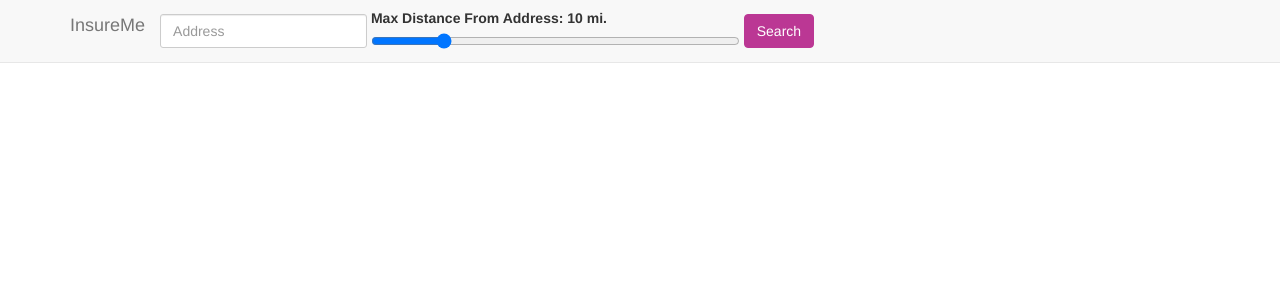
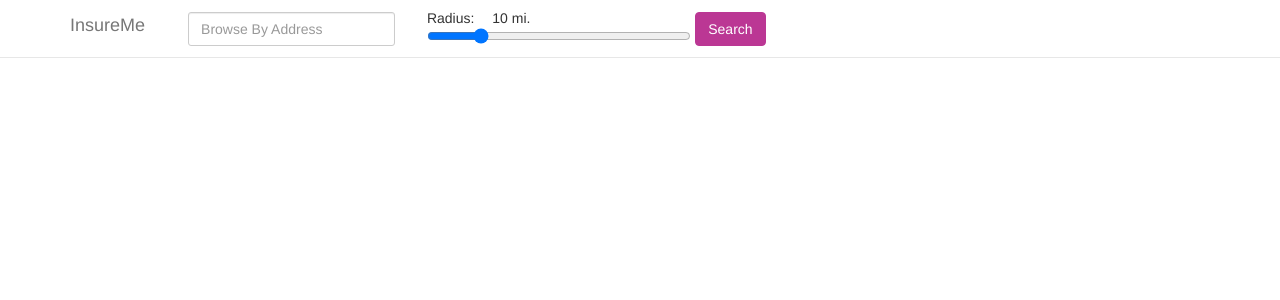
Before and after one commit to jessanettica/InsureMe, a Flask app: page / in a window 1280 px wide. Shown: the top 300 px of the page. Run offline with Flask 2, Linux system fonts and the light colour scheme; some libraries are stand-ins or nearby versions.

Commit message:
Updated static files

```diff
--- a/static/insureme.css
+++ b/static/insureme.css
@@ -18,10 +18,18 @@ html, body {
 
 .btn:hover {
 	color: white;
-	background-color: #962C76;
-	border: 1px solid #BB3794;
+	background-color: #8C2577;
+	border: 1px solid #8C2577;
 }
 
 .form-control {
 	border-radius: 3px;
 }
+
+.navbar-form * {
+	margin-left: 1em;
+}
+
+.navbar {
+	background-color: white;
+}
--- a/templates/base.html
+++ b/templates/base.html
@@ -9,17 +9,18 @@
     <div class="container">
 
         <div class="navbar-header">
-            <a class="navbar-brand" href="/">InsureMe</a>
+            <a class="navbar-brand" href="#">InsureMe</a>
         </div>
 
         <div class="collapse navbar-collapse">
             <form class="navbar-form">
                 <div class="form-group">
                     <label for="address-field" class="sr-only">Email Address</label>
-                    <input id="address" type="text" class="form-control" placeholder="Address">
+                    <input id="address" type="text" class="form-control" placeholder="Browse By Address">
                 </div>
                 <div class="form-group">
-                    <label for="distance-field">Max Distance From Address: <span class="distance">10</span> mi.</label>
+                    <label for="distance-field" class="sr-only">Radius</label>
+                    <span>Radius: <span class="distance">10</span> mi.</span>
                     <input id="distance" class="distance" type="range" min="1" max="50" value="10" step="1" style="display:inline-block"/>
                 </div>
                 <button id="search-btn" type="button" class="btn btn-default">Search</button>
```
